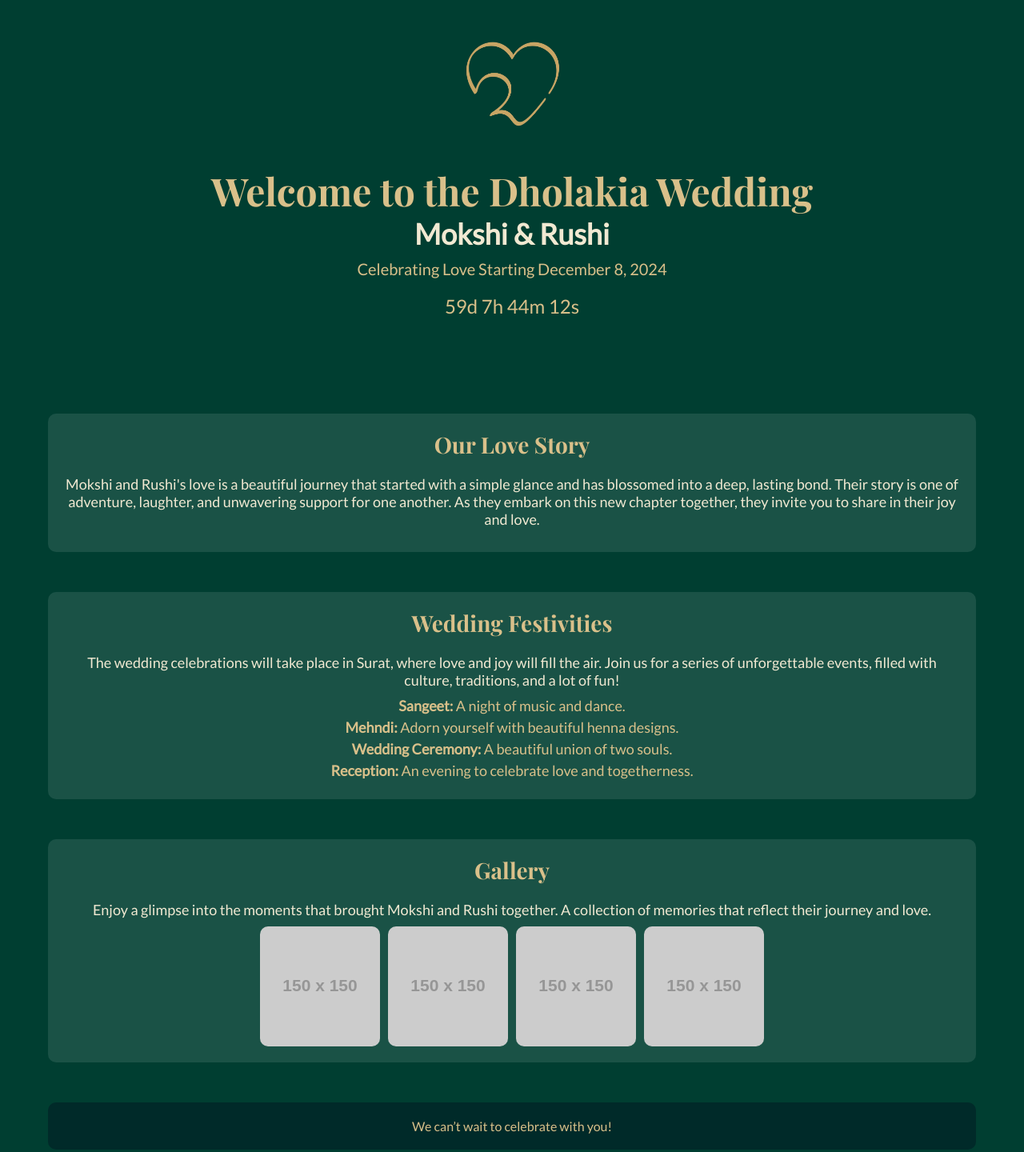
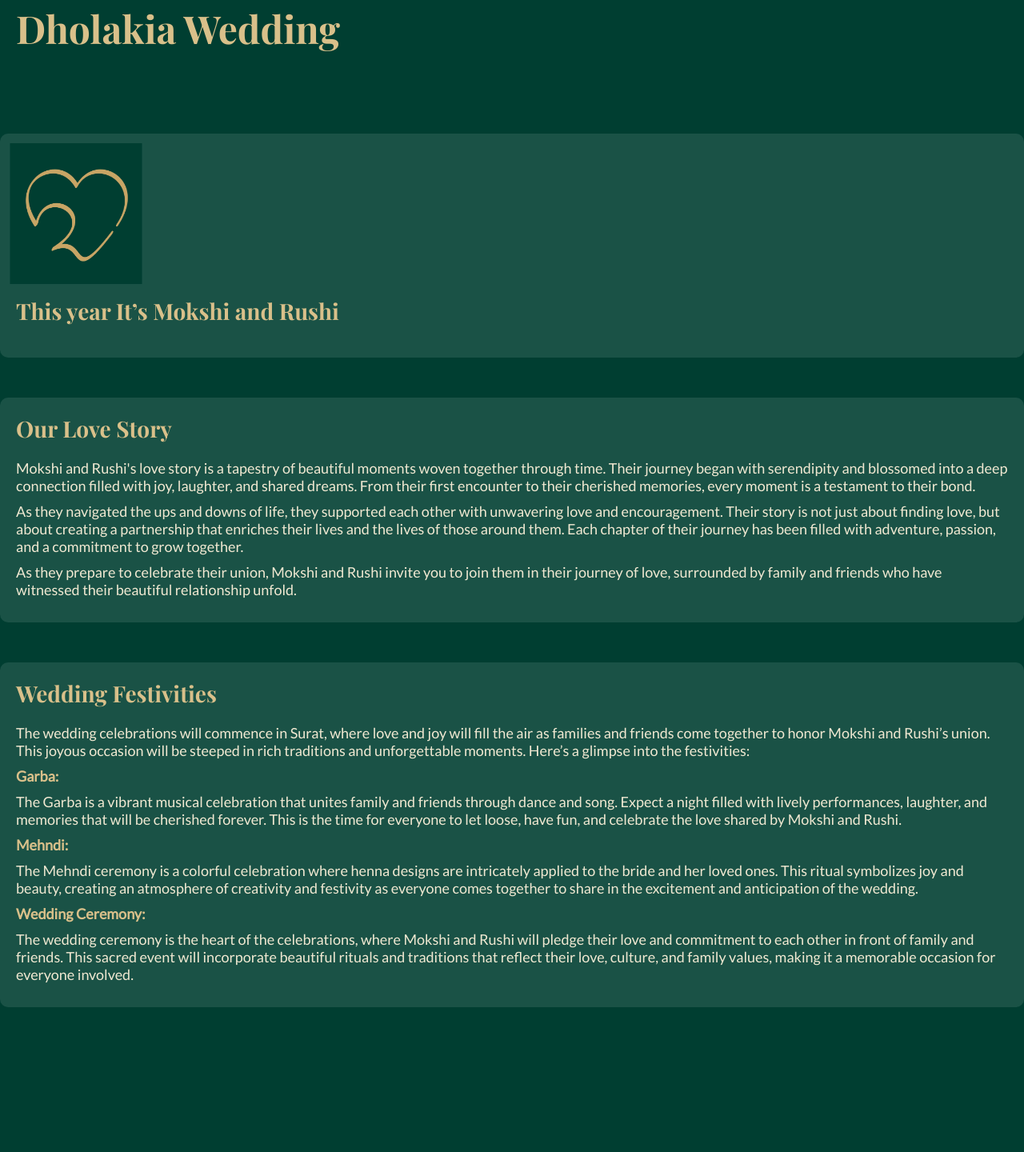
Before and after one commit to Krishdholakia/Dholakia-Wedding, a plain HTML site: page index.html in a window 1280 px wide. Shown: the part 47-1487 px from the top of the page at 80% size. After the commit the page ends 1356 px from the top, so only its background shows below. Drawn offline with nearby package versions, Linux system fonts and the light colour scheme; placeholder pictures from the web are drawn by us; a web font is replaced by a local one.

Commit message:
Update index.html

```diff
--- a/index.html
+++ b/index.html
@@ -5,70 +5,94 @@
     <meta name="viewport" content="width=device-width, initial-scale=1.0">
     <title>Mokshi & Rushi's Dholakia Wedding</title>
     <link rel="stylesheet" href="styles.css">
-    <link href="https://fonts.googleapis.com/css2?family=Playfair+Display:wght@700&family=Lato:wght@400;300&display=swap" rel="stylesheet">
+    <link href="https://fonts.googleapis.com/css2?family=Playfair+Display:wght@700&family=Lato:wght@400;300&family=Snell+Roundhand&display=swap" rel="stylesheet">
 </head>
 <body>
-    <div class="container">
-        <header>
-            <img src="E8DE81A8-05A9-4024-944E-AA013E96CD2A.jpeg" alt="Dholakia Wedding Logo" class="logo">
-            <h1>Welcome to the Dholakia Wedding</h1>
-            <h2>Mokshi & Rushi</h2>
-            <p class="date">Celebrating Love Starting December 8, 2024</p>
-            <div class="countdown" id="countdown-timer">Countdown Timer Here</div>
+    <header class="header">
+        <h1 class="header-title">Dholakia Wedding</h1>
     </header>
 
-        <section class="love-story">
-            <h2>Our Love Story</h2>
-            <p>Mokshi and Rushi's love is a beautiful journey that started with a simple glance and has blossomed into a deep, lasting bond. Their story is one of adventure, laughter, and unwavering support for one another. As they embark on this new chapter together, they invite you to share in their joy and love.</p>
+    <section class="hero">
+        <img src="E8DE81A8-05A9-4024-944E-AA013E96CD2A.jpeg" alt="Dholakia Wedding Logo" class="logo" id="logo">
+        <div class="intro-text" id="intro-text">
+            <h2>This year It’s Mokshi and Rushi</h2>
+        </div>
     </section>
 
-        <section class="festivities">
+    <section class="love-story" id="love-story">
+        <h2>Our Love Story</h2>
+        <p>Mokshi and Rushi's love story is a tapestry of beautiful moments woven together through time. Their journey began with serendipity and blossomed into a deep connection filled with joy, laughter, and shared dreams. From their first encounter to their cherished memories, every moment is a testament to their bond.</p>
+        <p>As they navigated the ups and downs of life, they supported each other with unwavering love and encouragement. Their story is not just about finding love, but about creating a partnership that enriches their lives and the lives of those around them. Each chapter of their journey has been filled with adventure, passion, and a commitment to grow together.</p>
+        <p>As they prepare to celebrate their union, Mokshi and Rushi invite you to join them in their journey of love, surrounded by family and friends who have witnessed their beautiful relationship unfold.</p>
+    </section>
+
+    <section class="festivities" id="festivities">
         <h2>Wedding Festivities</h2>
-            <p>The wedding celebrations will take place in Surat, where love and joy will fill the air. Join us for a series of unforgettable events, filled with culture, traditions, and a lot of fun!</p>
+        <p>The wedding celebrations will commence in Surat, where love and joy will fill the air as families and friends come together to honor Mokshi and Rushi’s union. This joyous occasion will be steeped in rich traditions and unforgettable moments. Here’s a glimpse into the festivities:</p>
         <ul>
-                <li><strong>Sangeet:</strong> A night of music and dance.</li>
-                <li><strong>Mehndi:</strong> Adorn yourself with beautiful henna designs.</li>
-                <li><strong>Wedding Ceremony:</strong> A beautiful union of two souls.</li>
-                <li><strong>Reception:</strong> An evening to celebrate love and togetherness.</li>
+            <li>
+                <strong>Garba:</strong>
+                <p>The Garba is a vibrant musical celebration that unites family and friends through dance and song. Expect a night filled with lively performances, laughter, and memories that will be cherished forever. This is the time for everyone to let loose, have fun, and celebrate the love shared by Mokshi and Rushi.</p>
+            </li>
+            <li>
+                <strong>Mehndi:</strong>
+                <p>The Mehndi ceremony is a colorful celebration where henna designs are intricately applied to the bride and her loved ones. This ritual symbolizes joy and beauty, creating an atmosphere of creativity and festivity as everyone comes together to share in the excitement and anticipation of the wedding.</p>
+            </li>
+            <li>
+                <strong>Wedding Ceremony:</strong>
+                <p>The wedding ceremony is the heart of the celebrations, where Mokshi and Rushi will pledge their love and commitment to each other in front of family and friends. This sacred event will incorporate beautiful rituals and traditions that reflect their love, culture, and family values, making it a memorable occasion for everyone involved.</p>
+            </li>
+            <li>
                </ul>
     </section>
 
-        <section class="gallery">
-            <h2>Gallery</h2>
-            <p>Enjoy a glimpse into the moments that brought Mokshi and Rushi together. A collection of memories that reflect their journey and love.</p>
-            <div class="image-grid">
-                <img src="https://via.placeholder.com/150" alt="Gallery Image 1">
-                <img src="https://via.placeholder.com/150" alt="Gallery Image 2">
-                <img src="https://via.placeholder.com/150" alt="Gallery Image 3">
-                <img src="https://via.placeholder.com/150" alt="Gallery Image 4">
-            </div>
-        </section>
+    <script>
+        // Logo and Intro Text Animation
+        window.onload = function() {
+            const logo = document.getElementById('logo');
+            const introText = document.getElementById('intro-text');
 
-        <footer>
-            <p>We can’t wait to celebrate with you!</p>
-        </footer>
-    </div>
+            // Logo animation
+            logo.style.opacity = 0;
+            logo.style.transform = 'scale(0.7)'; // Start slightly smaller
+            introText.style.opacity = 0;
+            introText.style.transform = 'scale(0.8)'; // Start slightly smaller
 
-    <script>
-        // Countdown Timer Script
-        const countdownDate = new Date("Dec 8, 2024 00:00:00").getTime();
-        const countdownTimer = setInterval(() => {
-            const now = new Date().getTime();
-            const distance = countdownDate - now;
+            setTimeout(() => {
+                logo.style.transition = 'opacity 1s, transform 1s';
+                logo.style.opacity = 1;
+                logo.style.transform = 'scale(1.1)'; // Make it bigger
 
-            const days = Math.floor(distance / (1000 * 60 * 60 * 24));
-            const hours = Math.floor((distance % (1000 * 60 * 60 * 24)) / (1000 * 60 * 60));
-            const minutes = Math.floor((distance % (1000 * 60 * 60)) / (1000 * 60));
-            const seconds = Math.floor((distance % (1000 * 60)) / 1000);
+                // Intro text animation
+                introText.style.transition = 'opacity 1s, transform 1s';
+                introText.style.opacity = 1;
+                introText.style.transform = 'scale(1.5)'; // Enlarge text
 
-            document.getElementById("countdown-timer").innerHTML =
-                `${days}d ${hours}h ${minutes}m ${seconds}s`;
+                setTimeout(() => {
+                    introText.style.transform = 'scale(1)'; // Shrink back to normal size
+                }, 1500);
+            }, 1000);
+        };
 
-            if (distance < 0) {
-                clearInterval(countdownTimer);
-                document.getElementById("countdown-timer").innerHTML = "Wedding Day!";
+        // Scroll Animation for Sections
+        const sections = document.querySelectorAll('section');
+        const options = {
+            root: null,
+            threshold: 0.1,
+        };
+
+        const observer = new IntersectionObserver((entries, observer) => {
+            entries.forEach(entry => {
+                if (entry.isIntersecting) {
+                    entry.target.classList.add('visible');
+                    observer.unobserve(entry.target);
                 }
-        }, 1000);
+            });
+        }, options);
+
+        sections.forEach(section => {
+            observer.observe(section);
+        });
     </script>
 </body>
 </html>
```
Lines whose indentation alone changed are shown as unchanged.
